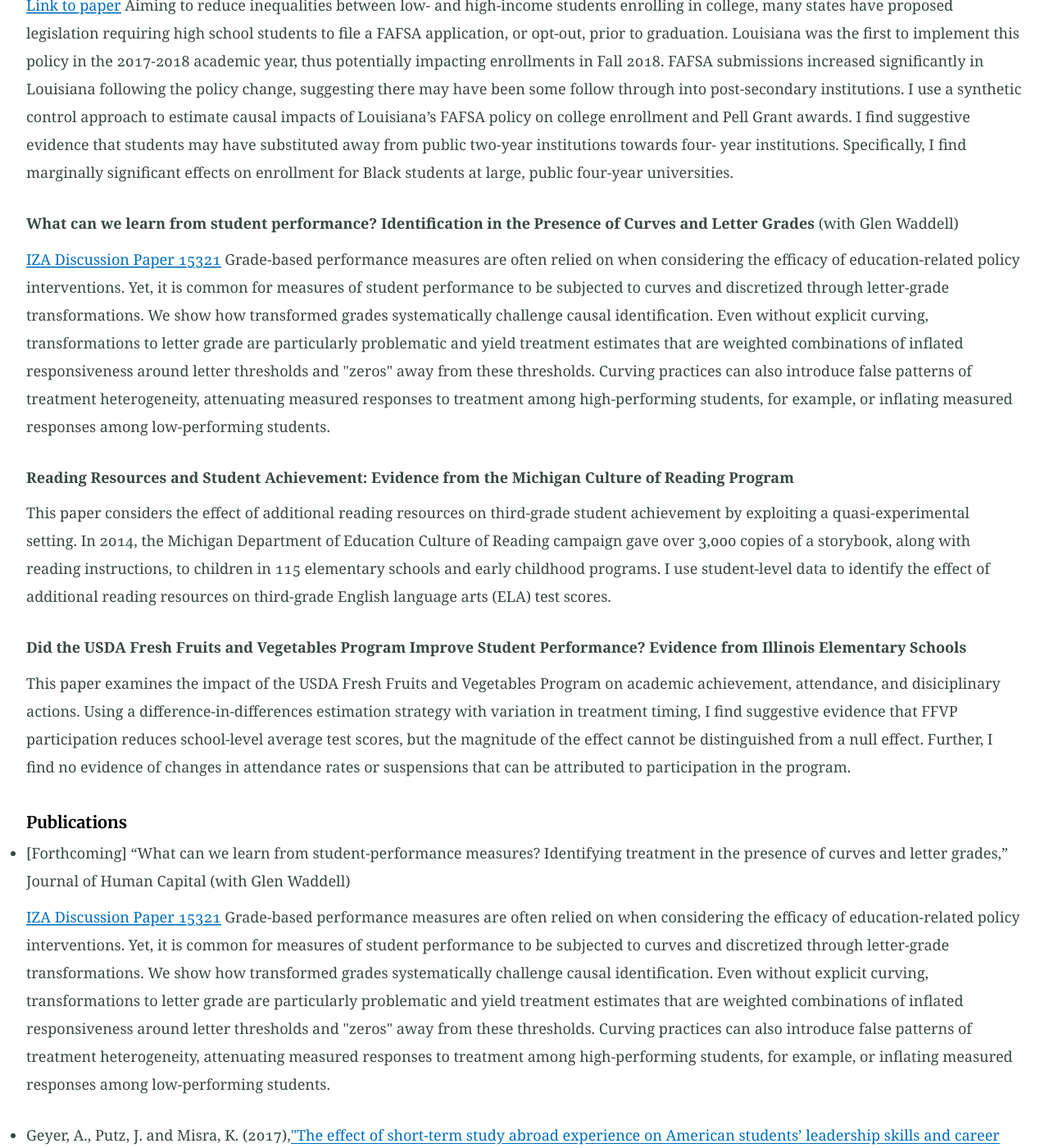
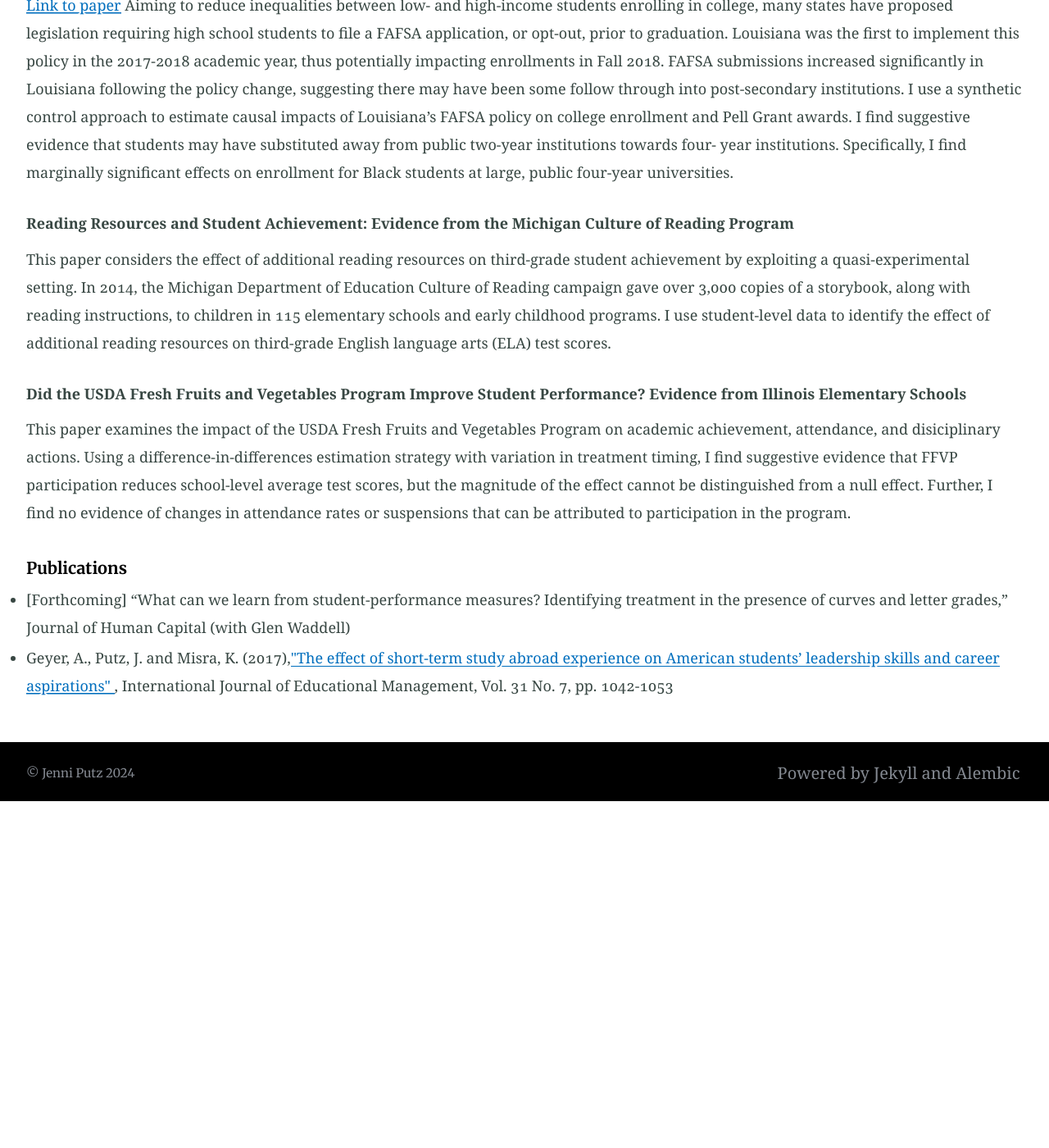
Before and after one commit to jenni-putz/1jenni-putz.github.io, a Jekyll site: the page built from research.md, in a window 1280 px wide and 1400 px high, scrolled down 687 px. Shown: the whole window at 82% size. Built offline with Jekyll 4.4.1, drawn with Linux system fonts in a browser that asks for light colours; nearby versions of some CDN libraries; our own code applies the rules of GitHub Pages for plain Markdown files; after the commit the page ends 1664 px from its top, so only the background shows below that.

Commit message:
Update research.md

```diff
--- a/research.md
+++ b/research.md
@@ -34,10 +34,6 @@ padding-top: .2em;
          	 <li><b>Making FAFSA Mandatory: An Evaluation of Louisiana’s Financial Aid Submission Policy on College Enrollment and Pell Grant Awards</b></li>
 		<p> <a href = "https://jenniputz.com/Putz_FAFSA.pdf">Link to paper</a>  Aiming to reduce inequalities between low- and high-income students enrolling in college, many states have proposed legislation requiring high school students to file a FAFSA application, or opt-out, prior to graduation. Louisiana was the first to implement this policy in the 2017-2018 academic year, thus potentially impacting enrollments in Fall 2018. FAFSA submissions increased significantly in Louisiana following the policy change, suggesting there may have been some follow through into post-secondary institutions. I use a synthetic control approach to estimate causal impacts of Louisiana’s FAFSA policy on college enrollment and Pell Grant awards. I find suggestive evidence that students may have substituted away from public two-year institutions towards four- year institutions. Specifically, I find marginally significant effects on enrollment for Black students at large, public four-year universities. </p>
 
-	<li><b>What can we learn from student performance? Identification in the Presence of Curves and Letter Grades</b> (with Glen Waddell)</li>
-
-		<p> <a href = "https://www.iza.org/publications/dp/15321/what-can-we-learn-from-student-performance-measures-identifying-treatment-in-the-presence-of-curves-and-letter-grades">IZA Discussion Paper 15321</a> Grade-based performance measures are often relied on when considering the efficacy of education-related policy interventions. Yet, it is common for measures of student performance to be subjected to curves and discretized through letter-grade transformations. We show how transformed grades systematically challenge causal identification. Even without explicit curving, transformations to letter grade are particularly problematic and yield treatment estimates that are weighted combinations of inflated responsiveness around letter thresholds and "zeros" away from these thresholds. Curving practices can also introduce false patterns of treatment heterogeneity, attenuating measured responses to treatment among high-performing students, for example, or inflating measured responses among low-performing students. </p>
-
 		<li><b>Reading Resources and Student Achievement: Evidence from the Michigan Culture of Reading Program</b></li>
 		<p>  This paper considers the effect of additional reading resources on third-grade student achievement by exploiting a quasi-experimental setting. In 2014, the Michigan Department of Education Culture of Reading campaign gave over 3,000 copies of a storybook, along with reading instructions, to children in 115 elementary schools and early childhood programs. I use student-level data to identify the effect of additional reading resources on third-grade English language arts (ELA) test scores. </p>
 
@@ -51,7 +47,6 @@ padding-top: .2em;
         <h6> Publications </h6>
         <ul>
 	<li> [Forthcoming] “What can we learn from student-performance measures? Identifying treatment in the presence of curves and letter grades,” Journal of Human Capital (with Glen Waddell)	</li>
- 	<p> <a href = "https://www.iza.org/publications/dp/15321/what-can-we-learn-from-student-performance-measures-identifying-treatment-in-the-presence-of-curves-and-letter-grades">IZA Discussion Paper 15321</a> Grade-based performance measures are often relied on when considering the efficacy of education-related policy interventions. Yet, it is common for measures of student performance to be subjected to curves and discretized through letter-grade transformations. We show how transformed grades systematically challenge causal identification. Even without explicit curving, transformations to letter grade are particularly problematic and yield treatment estimates that are weighted combinations of inflated responsiveness around letter thresholds and "zeros" away from these thresholds. Curving practices can also introduce false patterns of treatment heterogeneity, attenuating measured responses to treatment among high-performing students, for example, or inflating measured responses among low-performing students. </p>
 
           <li> Geyer, A., Putz, J. and Misra, K. (2017),<a href = "https://www.emerald.com/insight/content/doi/10.1108/IJEM-10-2016-0203/full/html">"The effect of short-term study abroad experience on American students’ leadership skills and career aspirations" </a> , International Journal of Educational Management, Vol. 31 No. 7, pp. 1042-1053 </li>
       </ul>
```
